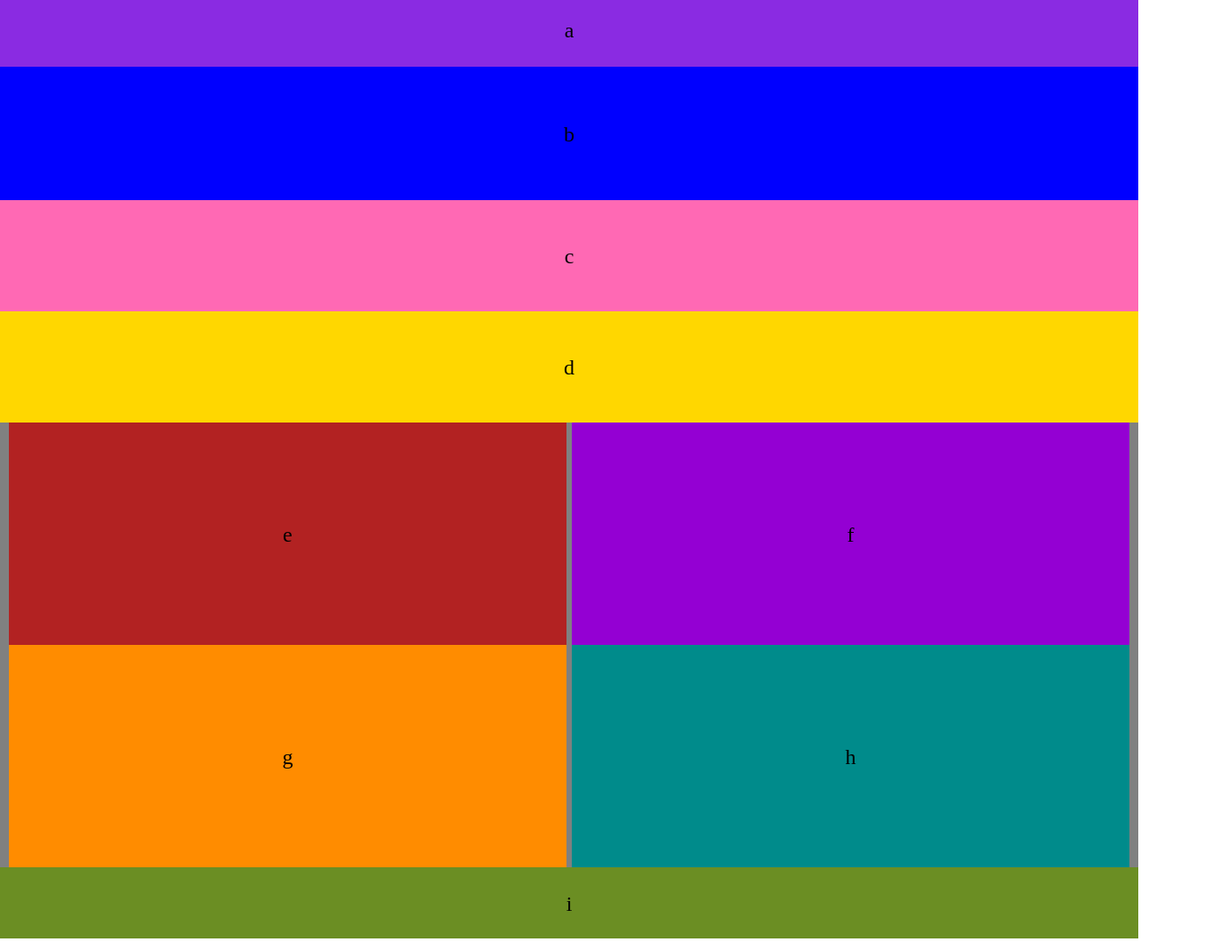
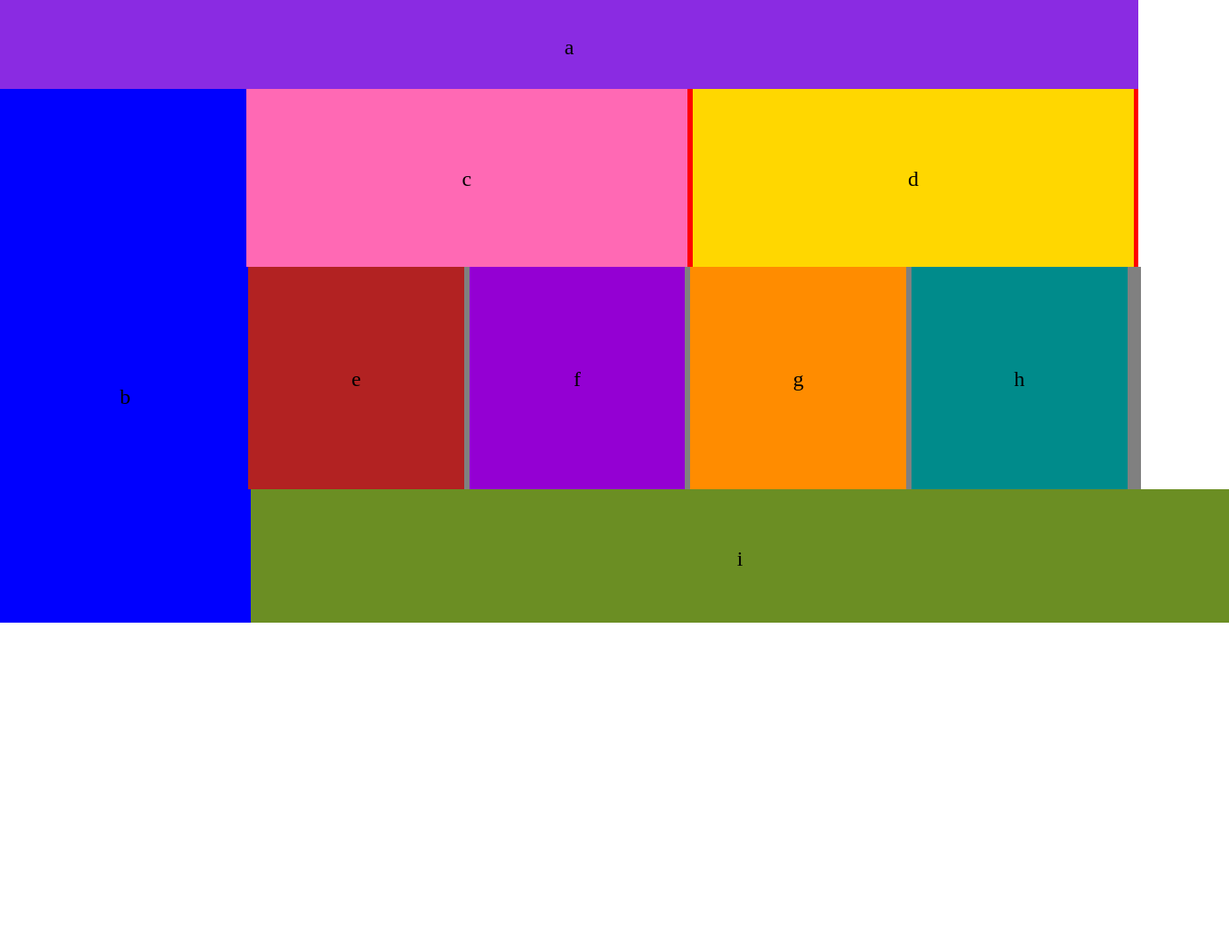
Before and after one commit to Judahhunger/ui-challenge-1, a plain HTML site: page index.html in a window 1280 px wide. Shown: the whole page at 89% size, 1382 px wide, since content can reach past the window. After the commit the page ends 800 px from the top, so only its background shows below. Drawn offline with Linux system fonts and the light colour scheme.

Commit message:
adding max view best i could do to make it look like examples

```diff
--- a/style/layout.css
+++ b/style/layout.css
@@ -36,6 +36,9 @@ article#part-two{
   height: 50%;
   display: inline-block;
 }
+#c{
+  margin-left: -1%;
+}
 .a2 p{
   padding: 113px 0px;
 }
@@ -48,3 +51,61 @@ footer p{
 padding: 28px 0px;
 }
 }
+@media(min-width: 768px){
+  header{
+    width: 100%;
+    height: 100px;
+  }
+  header p{
+    padding: 40px 0px;
+  }
+  aside{
+    float: left;
+    width:22%;
+    height: 600px;
+    display: block;
+  }
+  aside p{
+    margin: 270px 0px;
+  }
+  article#part-one{
+    margin-left: 22%;
+    width: 78%;
+    height: 200px;
+    position: relative;
+  }
+  .a1{
+    width: 49.7%;
+    height: 100%;
+    display: inline-block;
+  }
+  .a1 p{
+    padding: 88px 0px;
+  }
+
+  article#part-two{
+    margin-left: 22.2%;
+    width: 78%;
+    height: 250px;
+    position: relative;
+  }
+  .a2{
+    width: 24.3%;
+    height: 100%;
+    display: inline-block;
+  }
+  #e{
+    margin-left: -2%;
+  }
+  .a2 p{
+    padding: 113px 0px;
+  }
+  footer{
+    margin-left: 20%;
+    width: 88%;
+    height: 150px;
+  }
+  footer p{
+    padding: 65px 0px;
+  }
+}
--- a/style/style.css
+++ b/style/style.css
@@ -1,6 +1,5 @@
 *{
   text-align: center;
-  table-layout: auto;
   font-size: 24px;
 }
 p{
```
